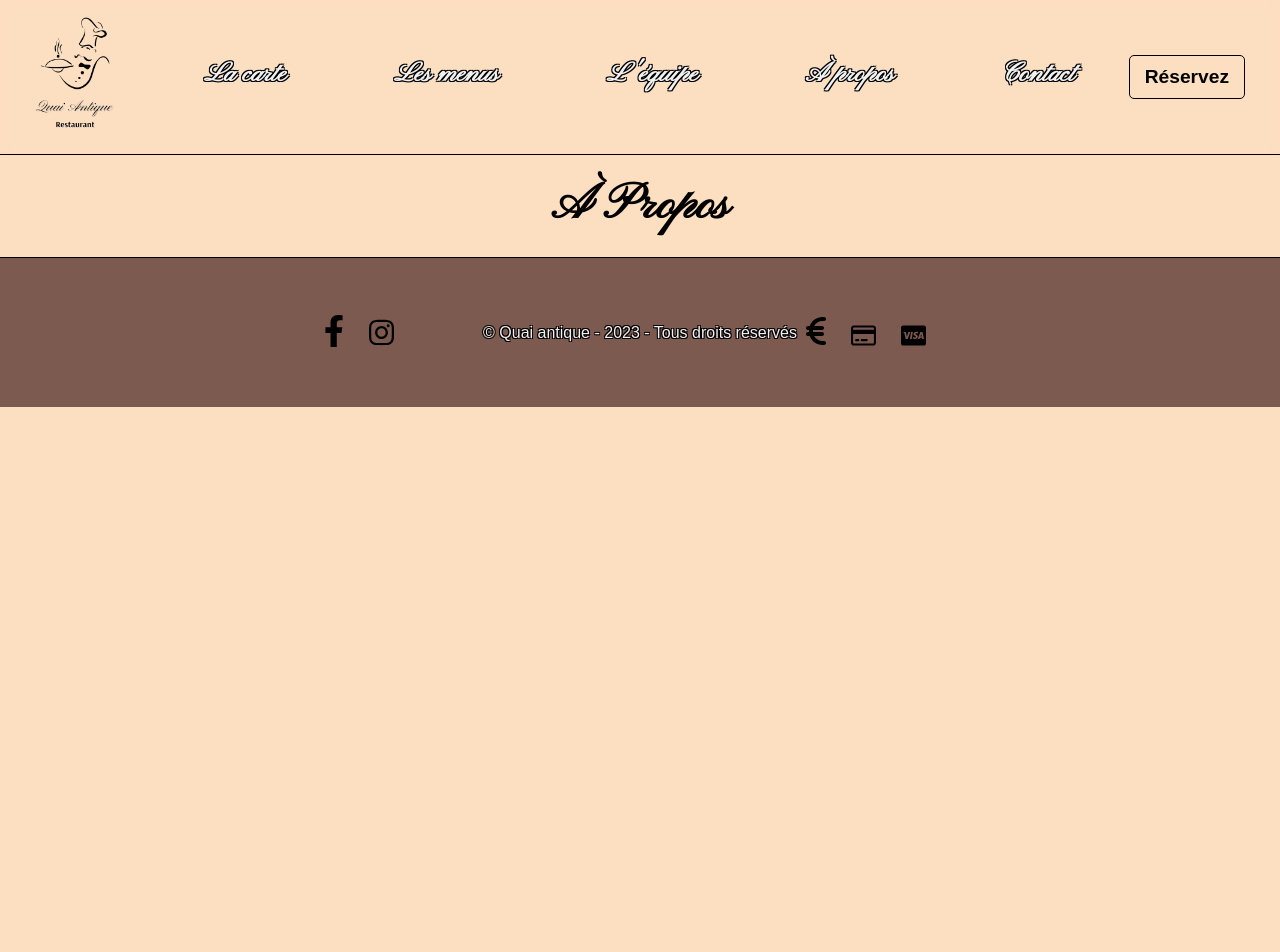
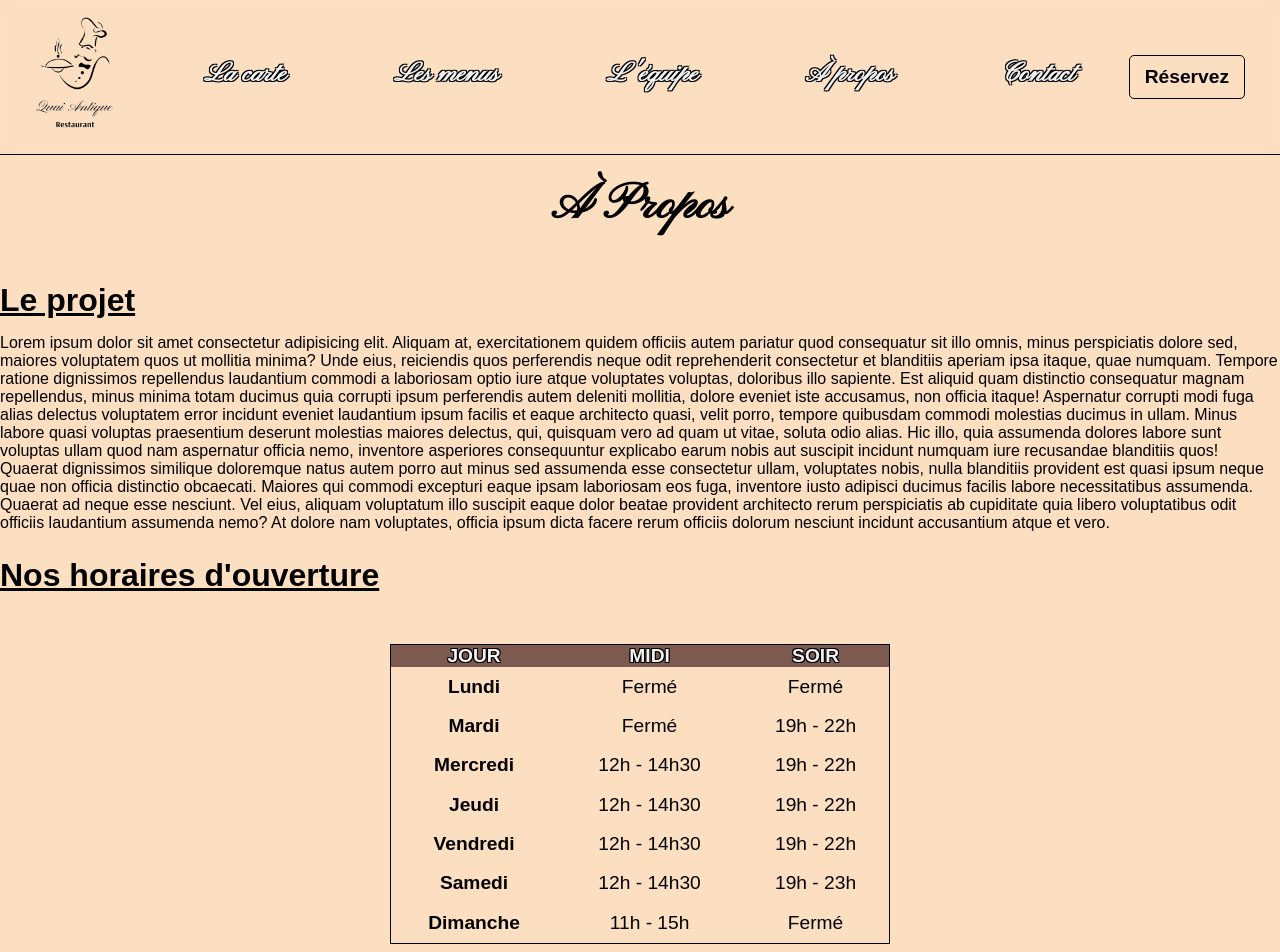
Before and after one commit to MisterWaner/ecf-quai-antique, a React (Vite) app in the folder client/: page /a-propos in a window 1280 px wide. Shown: the top 952 px of the page. Built offline with nearby package versions, Linux system fonts and the light colour scheme; a web font is replaced by a local one.

Commit message:
add content for about page and contact page

```diff
--- a/client/src/pages/About/About.jsx
+++ b/client/src/pages/About/About.jsx
@@ -1,13 +1,103 @@
-import './about.css';
+import "./about.css";
 
 const About = () => {
     return (
         <>
             <main>
                 <h1>À Propos</h1>
+                <section className="about-section">
+                    <h2>Le projet</h2>
+                    <p>
+                        Lorem ipsum dolor sit amet consectetur adipisicing elit.
+                        Aliquam at, exercitationem quidem officiis autem
+                        pariatur quod consequatur sit illo omnis, minus
+                        perspiciatis dolore sed, maiores voluptatem quos ut
+                        mollitia minima? Unde eius, reiciendis quos perferendis
+                        neque odit reprehenderit consectetur et blanditiis
+                        aperiam ipsa itaque, quae numquam. Tempore ratione
+                        dignissimos repellendus laudantium commodi a laboriosam
+                        optio iure atque voluptates voluptas, doloribus illo
+                        sapiente. Est aliquid quam distinctio consequatur magnam
+                        repellendus, minus minima totam ducimus quia corrupti
+                        ipsum perferendis autem deleniti mollitia, dolore
+                        eveniet iste accusamus, non officia itaque! Aspernatur
+                        corrupti modi fuga alias delectus voluptatem error
+                        incidunt eveniet laudantium ipsum facilis et eaque
+                        architecto quasi, velit porro, tempore quibusdam commodi
+                        molestias ducimus in ullam. Minus labore quasi voluptas
+                        praesentium deserunt molestias maiores delectus, qui,
+                        quisquam vero ad quam ut vitae, soluta odio alias. Hic
+                        illo, quia assumenda dolores labore sunt voluptas ullam
+                        quod nam aspernatur officia nemo, inventore asperiores
+                        consequuntur explicabo earum nobis aut suscipit incidunt
+                        numquam iure recusandae blanditiis quos! Quaerat
+                        dignissimos similique doloremque natus autem porro aut
+                        minus sed assumenda esse consectetur ullam, voluptates
+                        nobis, nulla blanditiis provident est quasi ipsum neque
+                        quae non officia distinctio obcaecati. Maiores qui
+                        commodi excepturi eaque ipsam laboriosam eos fuga,
+                        inventore iusto adipisci ducimus facilis labore
+                        necessitatibus assumenda. Quaerat ad neque esse
+                        nesciunt. Vel eius, aliquam voluptatum illo suscipit
+                        eaque dolor beatae provident architecto rerum
+                        perspiciatis ab cupiditate quia libero voluptatibus odit
+                        officiis laudantium assumenda nemo? At dolore nam
+                        voluptates, officia ipsum dicta facere rerum officiis
+                        dolorum nesciunt incidunt accusantium atque et vero.
+                    </p>
+                </section>
+                <section className="about-section">
+                    <h2>Nos horaires d&apos;ouverture</h2>
+                    <table className="planning-table">
+                        <thead>
+                            <tr>
+                                <th scope="col">Jour</th>
+                                <th scope="col">Midi</th>
+                                <th scope="col">Soir</th>
+                            </tr>
+                        </thead>
+                        <tbody>
+                            <tr>
+                                <th scope="row">Lundi</th>
+                                <td>Fermé</td>
+                                <td>Fermé</td>
+                            </tr>
+                            <tr>
+                                <th scope="row">Mardi</th>
+                                <td>Fermé</td>
+                                <td>19h - 22h</td>
+                            </tr>
+                            <tr>
+                                <th scope="row">Mercredi</th>
+                                <td>12h - 14h30</td>
+                                <td>19h - 22h</td>
+                            </tr>
+                            <tr>
+                                <th scope="row">Jeudi</th>
+                                <td>12h - 14h30</td>
+                                <td>19h - 22h</td>
+                            </tr>
+                            <tr>
+                                <th scope="row">Vendredi</th>
+                                <td>12h - 14h30</td>
+                                <td>19h - 22h</td>
+                            </tr>
+                            <tr>
+                                <th scope="row">Samedi</th>
+                                <td>12h - 14h30</td>
+                                <td>19h - 23h</td>
+                            </tr>
+                            <tr>
+                                <th scope="row">Dimanche</th>
+                                <td>11h - 15h</td>
+                                <td>Fermé</td>
+                            </tr>
+                        </tbody>
+                    </table>
+                </section>
             </main>
         </>
-  )
-}
+    );
+};
 
-export default About
+export default About;
--- a/client/src/pages/About/about.css
+++ b/client/src/pages/About/about.css
@@ -0,0 +1,24 @@
+.about-section {
+    margin: 25px 0;
+}
+.about-section h2 {
+    font-size: 2rem;
+    text-decoration: underline;
+    margin-bottom: 15px;
+}
+.planning-table {
+    margin: 50px auto;
+    text-align: center;
+    border: 1px solid #000;
+    width: 500px;
+    height: 300px;
+    border-collapse: collapse;
+    font-size: 1.2rem;
+}
+.planning-table thead {
+    background-color: #7d5a50;
+    color: #f1f1f1;
+    text-shadow: -1px 1px 0 #000, 1px 1px 0 #000, 1px -1px 0 #000,
+        -1px -1px 0 #000;
+    text-transform: uppercase;
+}
--- a/client/src/pages/Contact/Contact.jsx
+++ b/client/src/pages/Contact/Contact.jsx
@@ -1,13 +1,34 @@
-import './contact.css';
+import "./contact.css";
+import Phone from "../../assets/icon/phone-solid.svg";
+import At from "../../assets/icon/at-solid.svg";
+import Location from "../../assets/icon/location-dot-solid.svg";
 
 const Contact = () => {
     return (
         <>
             <main>
                 <h1>Contact</h1>
+                <section className="contact-section">
+                    <div className="phone">
+                        <img src={Phone} alt="" />
+                        <p>04-56-01-02-03</p>
+                    </div>
+                    <div className="adress">
+                        <img src={Location} alt="" />
+                        <address>
+                            <p>Quai Antique</p>
+                            <p>Rue Vieille Monnaie</p>
+                            <p>73000 Chambéry</p>
+                        </address>
+                    </div>
+                    <div className="mail">
+                        <img src={At} alt="" />
+                        <p>contact@quai-antique.fr</p>
+                    </div>
+                </section>
             </main>
         </>
-  )
-}
+    );
+};
 
-export default Contact
+export default Contact;
--- a/client/src/pages/Contact/contact.css
+++ b/client/src/pages/Contact/contact.css
@@ -0,0 +1,25 @@
+.contact-section {
+    margin: 25px auto;
+    display: grid;
+    grid-template-columns: 3fr 3fr;
+    grid-template-rows: 2fr 2fr;
+}
+.phone,
+.mail,
+.adress {
+    display: flex;
+    width: 300px;
+    align-items: start;
+    margin: 15px 0;
+}
+.phone img,
+.mail img,
+.adress img {
+    width: 25px;
+    margin-right: 25px;
+}
+.phone p,
+.mail p,
+.adress address {
+    font-size: 1.25rem;
+}
```
Lines whose indentation alone changed are shown as unchanged.
